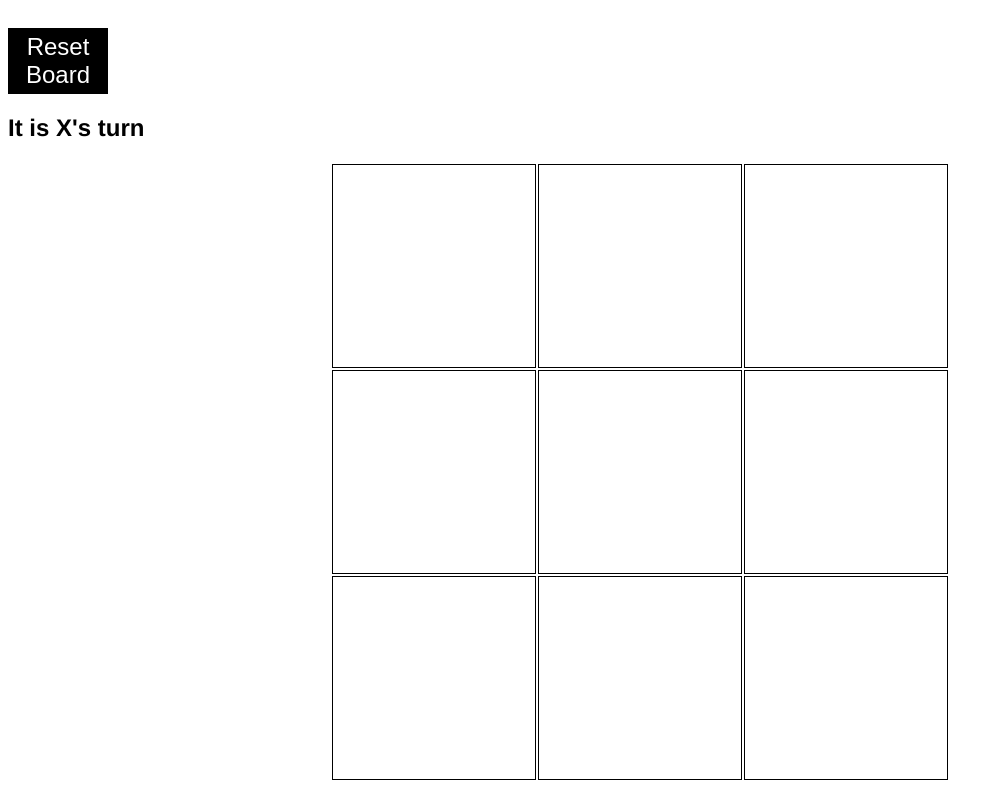
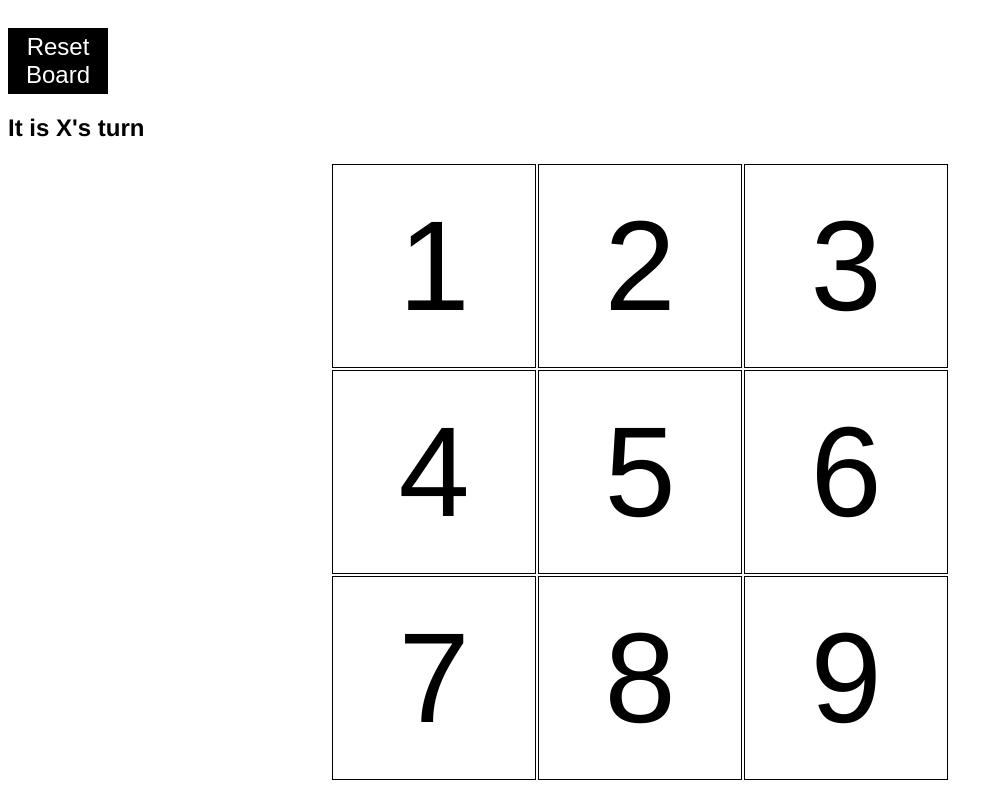
Before and after one commit to JozefMclaughlin/tic-tac-toe-startercode, a plain HTML site: page index.html in a window 1280 px wide. Shown: the whole page, without its empty margins (0-1003 px from the left). Drawn offline with Linux system fonts and the light colour scheme.

Commit message:
More setting up

```diff
--- a/index.html
+++ b/index.html
@@ -13,23 +13,23 @@
   <table>
     <thead>
       <tr>
-        <td data-num="0"></td>
-        <td data-num="1"></td>
-        <td data-num="2"></td>
+        <td data-num="0">1</td>
+        <td data-num="1">2</td>
+        <td data-num="2">3</td>
       </tr>
     </thead>
     <tbody>
       <tr>
-        <td data-num="3"></td>
-        <td data-num="4"></td>
-        <td data-num="5"></td>
+        <td data-num="3">4</td>
+        <td data-num="4">5</td>
+        <td data-num="5">6</td>
       </tr>
     </tbody>
     <tfoot>
       <tr>
-        <td data-num="6"></td>
-        <td data-num="7"></td>
-        <td data-num="8"></td>
+        <td data-num="6">7</td>
+        <td data-num="7">8</td>
+        <td data-num="8">9</td>
       </tr>
     </tfoot>
   </table>
--- a/js/apps.js
+++ b/js/apps.js
@@ -1,8 +1,38 @@
 console.log("loaded");
+
 document.addEventListener( "DOMContentLoaded", function(){
+
+  console.log("Hello");
+  var squares = document.getElementsByClassName("td")
+
+  squares.addEventListener("click", function(event){
+      console.log( "was clicked");
+    });
 
 
 
 
+  //   for (var i = 0; i < squares.length; i++) {
+  //     var square = squares[i]
+  //     square.addEventListener("click", function(event){
+  //     console.log(this.innerHTML + " was clicked");
+  //   });
+  //   }
+  // });
 
+
+  // var div1= document.getElementById("div1")
+  // var div2= document.getElementById("div2")
+  // var div3= document.getElementById("div3")
+  //
+  // div1.addEventListener("click", function(event){
+  //   console.log("div1 was clicked");
+  // });
+  // div2.addEventListener("click", function(event){
+  //   console.log("div2 was clicked");
+  //   event.stopPropagation()
+  // });
+  // div3.addEventListener("click", function(event){
+  //   console.log("div3 was clicked");
+  // });
 });
```
